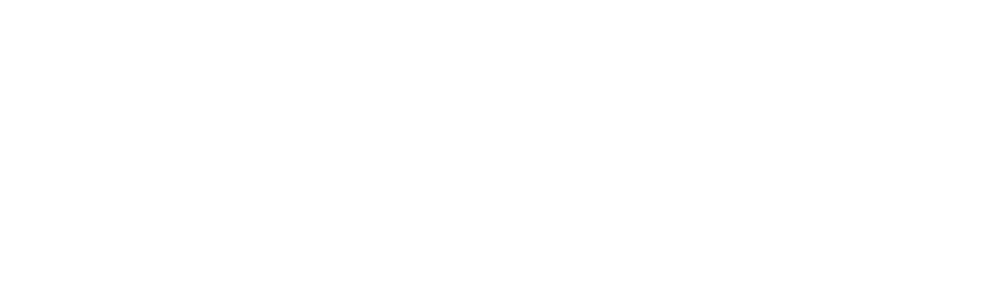
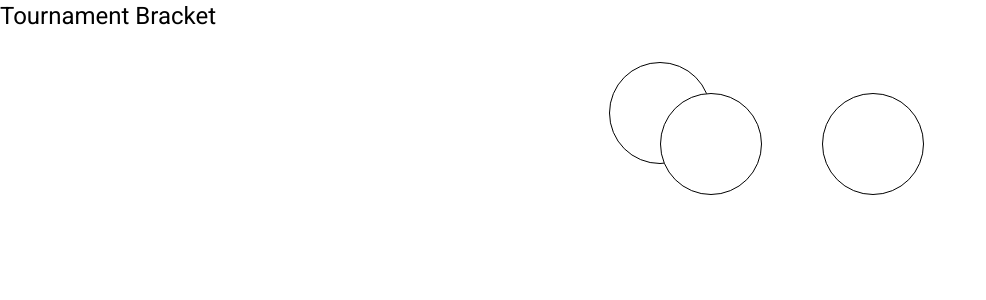
Before and after one commit to amcardle98/tournamant-bracket, an Angular app: page /play in a window 1280 px wide. Before the commit this address led to /. Shown: the top 300 px of the page, without its empty margins (0-986 px from the left). Built offline with nearby package versions, Linux system fonts and the light colour scheme.

Commit message:
trying to display nodes on screen

```diff
--- a/src/app/app-routing.module.ts
+++ b/src/app/app-routing.module.ts
@@ -1,9 +1,11 @@
 import { NgModule } from '@angular/core';
 import { RouterModule, Routes } from '@angular/router';
 import { HomeComponent } from './pages/home/home.component';
+import { TournamentComponent } from './pages/tournament/tournament.component';
 
 const routes: Routes = [
   { path: '', component: HomeComponent},
+  { path: 'play', component: TournamentComponent}
 ];
 
 @NgModule({
--- a/src/app/components/bracket/bracket.component.scss
+++ b/src/app/components/bracket/bracket.component.scss
@@ -1,30 +1,24 @@
-.bracket {
-    display: flex;
-    flex-direction: column;
-    width: fit-content;
-    margin: 20px 0 20px 10px; //spacing between matches
+.bracket-node {
+  display: flex;
+  flex-direction: row;
+  width: 100px;
+  height: 100px;
+  border: 1px solid black;
+  border-radius: 50%;
+  margin: 10px;
+  background-color: #fff;
+  color: #000;
+  font-size: 1.5rem;
+  font-weight: bold;
+  cursor: pointer;
 }
 
-.bracket-item {
-    display: flex;
-    flex-direction: row;
-    align-items: center;
-    background-color: rgb(231, 231, 231);
-    margin: 10px;
-    padding: 10px 20px;
-
-    .logo {
-        width: 50px;
-        height: 50px;
-    }
-
-    .name {
-        margin: 0 50px;
-        font-size: 20px;
-    }
-
-    .score {
-        margin: 0 10px;
-        font-size: 20px;
-    }
+.container {
+  display: flex;
+  flex-direction: column;
+  align-items: center;
+  justify-content: center;
+  width: 100%;
+  height: auto;
+  margin: 20px;
 }
--- a/src/app/components/bracket/bracket.component.ts
+++ b/src/app/components/bracket/bracket.component.ts
@@ -8,28 +8,9 @@
   styleUrls: ['./bracket.component.scss']
 })
 export class BracketComponent {
-  /**
-   * This will be one single bracket component which will contain 2 players
-   * My idea is to have something like
-   *
-   * <Bracket [matchPlayers]="players*2"></bracket>
-   *
-   * Where it takes in 2 players passed in from the parent component
-   * the parent component will contain a shuffled list of players.
-   * Im not sure if the best option is to just pass in the first 2 players or select 2 randomly
-   * since the list will already be shuffled.
-   *
-   */
-
-  @Input() root!: BracketNode;
-  @Input() matchPlayers: Player[] = [];
+  @Input() bracket!: BracketNode | null;
 
   constructor() { }
 
-  selectWinner(winner: Player) {
-    this.root.winner = winner;
-  }
-
-
 
 }
--- a/src/app/pages/home/home.component.ts
+++ b/src/app/pages/home/home.component.ts
@@ -63,5 +63,7 @@
 
   generateBracket() {
     this.tournamentService.determineGame(this.players, this.bracketType);
+
+
   }
 }
--- a/src/app/pages/tournament/tournament.component.html
+++ b/src/app/pages/tournament/tournament.component.html
@@ -0,0 +1,9 @@
+<div class="tournament-page">
+    <h1>Tournament Bracket</h1>
+    <ng-container *ngIf="bracket$ | async as bracket">
+      <app-bracket [bracket]="bracket"></app-bracket>
+    </ng-container>
+  </div>
+
+
+<!-- <pre>{{bracket$ | async | json}}</pre> -->
--- a/src/app/pages/tournament/tournament.component.ts
+++ b/src/app/pages/tournament/tournament.component.ts
@@ -1,14 +1,24 @@
-import { Component } from '@angular/core';
+import { Component, OnInit } from '@angular/core';
+import { Observable } from 'rxjs';
+import { BracketNode } from 'src/app/models/bracketNode';
+import { TournamentService } from 'src/app/services/tournament.service';
 
 @Component({
   selector: 'app-tournament',
   templateUrl: './tournament.component.html',
-  styleUrls: ['./tournament.component.scss']
+  styleUrls: ['./tournament.component.scss'],
 })
 export class TournamentComponent {
+  bracket$: Observable<BracketNode>;
 
-    constructor() { }
+  constructor(private tournamentService: TournamentService) {
+    this.bracket$ = this.tournamentService.bracket$;
+  }
 
-
+  ngOnInit() {
+    this.bracket$.subscribe((bracket) => {
+      console.log(bracket);
+    } );
+  }
 
 }
--- a/src/app/services/tournament.service.ts
+++ b/src/app/services/tournament.service.ts
@@ -1,11 +1,12 @@
 import { Injectable } from '@angular/core';
-import { single } from 'rxjs';
+import { BehaviorSubject, Observable, single } from 'rxjs';
 import { Player } from '../models/player';
-import * as logic  from '../helper/tournament';
+import * as logic from '../helper/tournament';
 import { BracketNode } from '../models/bracketNode';
+import { Router } from '@angular/router';
 
 @Injectable({
-  providedIn: 'root'
+  providedIn: 'root',
 })
 export class TournamentService {
   numberOfMatches!: number;
@@ -13,14 +14,15 @@
   numberOfByes!: number;
   numberOfPlayers!: number;
 
-  bracket!: BracketNode;
+  private bracketSubject = new BehaviorSubject<BracketNode>(new BracketNode());
+  bracket$: Observable<BracketNode> = this.bracketSubject.asObservable();
 
-  constructor() { }
+  constructor(private router: Router) {}
 
   determineGame(players: Player[], bracketType: string) {
     const shuffledPlayers = this.shufflePlayers(players);
 
-    switch(bracketType) {
+    switch (bracketType) {
       case 'single':
         //do single elimination logic
         this.singleElimination(shuffledPlayers);
@@ -35,7 +37,6 @@
         break;
       default:
     }
-
   }
 
   //not sure if i should do tournament logic here or somewhere else
@@ -61,10 +62,16 @@
     this.numberOfPlayers = players.length; // 8
     this.numberOfRounds = Math.ceil(Math.log2(this.numberOfPlayers)); // 3
     this.numberOfMatches = this.numberOfPlayers - 1; // 7
-    this.numberOfByes = logic.calculateByeSingleElimination(this.numberOfPlayers); // 0
+    this.numberOfByes = logic.calculateByeSingleElimination(
+      this.numberOfPlayers
+    ); // 0
 
-    this.bracket = this.generateBracket(players);
-    console.log(this.bracket);
+    console.log(this.numberOfPlayers);
+
+    const bracket = this.generateBracket(players);
+    this.bracketSubject.next(bracket);
+
+    this.router.navigate(['/play']);
   }
 
   doubleElimination(players: Player[]) {
@@ -77,7 +84,7 @@
 
   generateBracket(players: Player[]): BracketNode {
     if (players.length === 0) {
-      throw new Error('No participants');
+      this.router.navigate(['/play']);
     }
 
     if (players.length === 1) {
@@ -94,6 +101,4 @@
 
     return new BracketNode(null, null, leftBracket, rightBracket);
   }
-
-
 }
```
